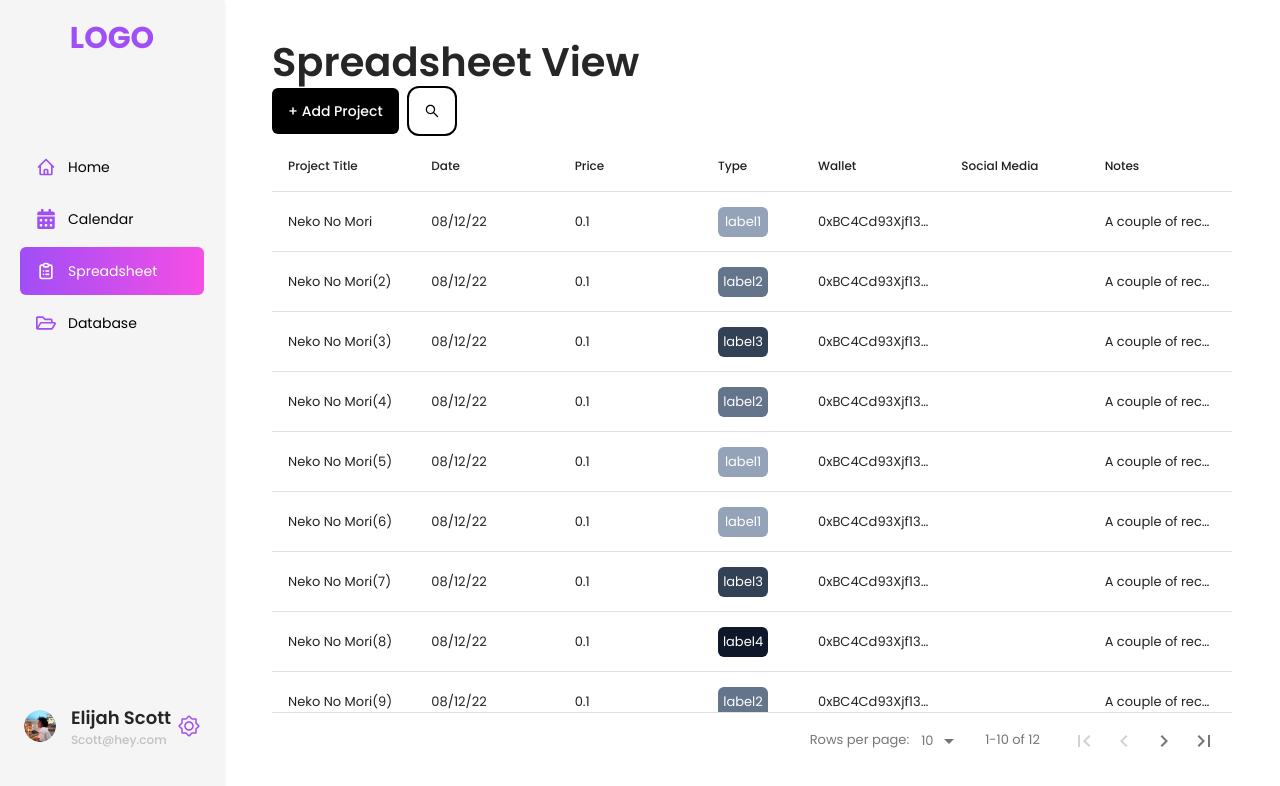
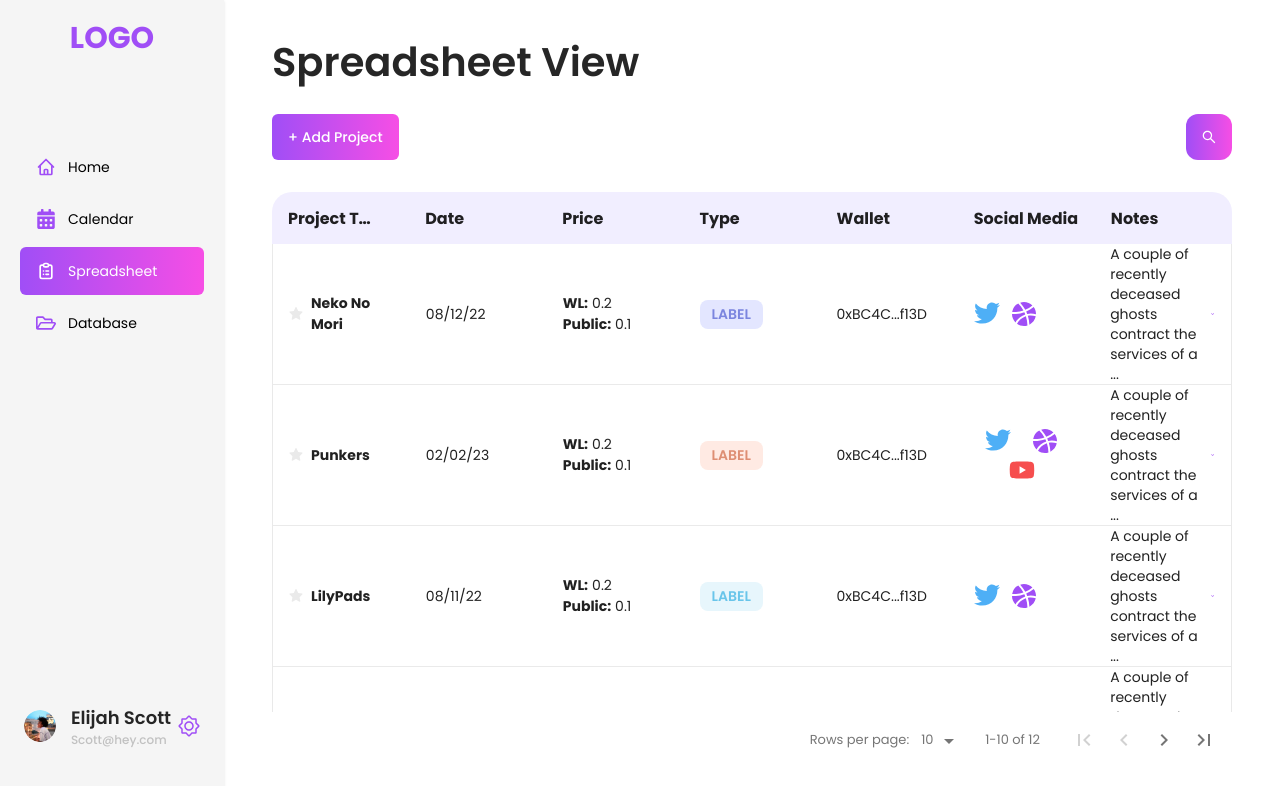
Before and after one commit to visitskyworld/neko-calendar, a React (Create React App) app: page /spreadsheet in a window 1280 px wide. Shown: the top 786 px of the page. Built offline with nearby package versions, Linux system fonts and the light colour scheme; a web font is replaced by a local one.

Commit message:
feat: updated styling for Spreadsheet View

```diff
--- a/src/components/calendar/EventDetailsModal/ShowEventDetails/ShowEventDetails.tsx
+++ b/src/components/calendar/EventDetailsModal/ShowEventDetails/ShowEventDetails.tsx
@@ -25,7 +25,7 @@ import {
   getLocalStorageData,
   setLocalStorageData,
 } from '../../../../helpers/local-storage-utils';
-import { makeColoredIcon } from '../../../utils/Icon';
+import { ColoredIcon } from '../../../utils/Icon';
 
 export const EventDetailsPopup = () => {
   const dispatch = useDispatch();
--- a/src/components/projectView/ProjectDetails.tsx
+++ b/src/components/projectView/ProjectDetails.tsx
@@ -3,7 +3,6 @@ import { HiChevronUp, HiChevronDown } from 'react-icons/hi';
 
 import { ProjectIcon } from '../utils/Icon';
 import { NFTData } from '../../ts-generalTypes/InitialStateInterfaces';
-import moment from 'moment';
 
 type Props = {
   data: NFTData;
--- /dev/null
+++ b/src/components/utils/Badge.tsx
@@ -0,0 +1,34 @@
+import React from 'react';
+
+type Props = {
+  label: string;
+  color: string;
+};
+
+const textColors: Record<string, { textColor: string }> = {
+  '#e3e6ff': {
+    textColor: '#7b85df',
+  },
+  '#ffeae3': {
+    textColor: '#de8e73',
+  },
+  '#e7f6fc': {
+    textColor: '#69c5ea',
+  },
+  '#f8e3ff': {
+    textColor: '#c87de1',
+  },
+};
+
+const Badge: React.FC<Props> = ({ label, color }) => {
+  return (
+    <div
+      className="px-[12px] py-[4px] font-semibold rounded-lg flex items-center justify-center uppercase"
+      style={{ color: textColors[color].textColor, backgroundColor: color }}
+    >
+      {label}
+    </div>
+  );
+};
+
+export default Badge;
--- a/src/components/utils/Icon.tsx
+++ b/src/components/utils/Icon.tsx
@@ -7,12 +7,18 @@ import {
   StarOutlined,
   EllipsisOutlined,
 } from '@ant-design/icons';
+import { AiFillYoutube } from 'react-icons/ai';
 
-type Props = {
+type ProjectProps = {
   icon: string;
 };
 
-export const ProjectIcon: React.FC<Props> = ({ icon }) => {
+type ColoredProps = {
+  icon: string;
+  biggerSize: boolean;
+};
+
+export const ProjectIcon: React.FC<ProjectProps> = ({ icon }) => {
   const [hovered, setHovered] = useState<boolean>(false);
 
   const icons: Record<string, { icon: React.ReactElement; text: string }> = {
@@ -79,4 +85,43 @@ export const ProjectIcon: React.FC<Props> = ({ icon }) => {
   );
 };
 
-export const makeColoredIcon = () => {};
+export const ColoredIcon: React.FC<ColoredProps> = ({ icon, biggerSize }) => {
+  const icons: Record<string, { icon: React.ReactElement }> = {
+    Twitter: {
+      icon: (
+        <TwitterOutlined
+          style={{ fontSize: biggerSize ? '200%' : '100%', color: '#4eaff6' }}
+        />
+      ),
+    },
+    Dribbble: {
+      icon: (
+        <img
+          src="/assets/dribbble.svg"
+          className={`w-[${biggerSize ? '30px' : '15px'}]`}
+          alt="Dribbble"
+        />
+      ),
+    },
+    YouTube: {
+      icon: (
+        <AiFillYoutube
+          style={{ fontSize: biggerSize ? '200%' : '100%', color: '#f64e4e' }}
+        />
+      ),
+    },
+    Star: {
+      icon: <StarOutlined style={{ fontSize: biggerSize ? '200%' : '100%' }} />,
+    },
+    Ellipsis: {
+      icon: (
+        <EllipsisOutlined style={{ fontSize: biggerSize ? '200%' : '100%' }} />
+      ),
+    },
+  };
+  return (
+    <React.Fragment>
+      <div className="mr-2">{icon && icons[icon].icon}</div>
+    </React.Fragment>
+  );
+};
--- /dev/null
+++ b/src/components/utils/Star.tsx
@@ -0,0 +1,25 @@
+import React, { useState } from 'react';
+import { StarFilled } from '@ant-design/icons';
+
+const Star: React.FC = ({}) => {
+  const [filled, setFilled] = useState<boolean>(false);
+  const [hovered, setHovered] = useState<boolean>(false);
+
+  return (
+    <div
+      onMouseEnter={() => setHovered(true)}
+      onMouseLeave={() => setHovered(false)}
+      onClick={() => setFilled(!filled)}
+      className="flex items-center"
+    >
+      <StarFilled
+        style={{
+          color: filled || hovered ? '#a34ef5' : 'rgba(48, 48, 48, 0.1)',
+        }}
+        className="mr-2 cursor-pointer"
+      />
+    </div>
+  );
+};
+
+export default Star;
--- a/src/helpers/makeBadge.tsx
+++ /dev/null
@@ -1,32 +0,0 @@
-const makeBadge = (label: string) => {
-  switch (label) {
-    case 'label1':
-      return (
-        <div className="w-[50px] h-[30px] text-white rounded-md flex items-center justify-center bg-slate-400">
-          {label}
-        </div>
-      );
-    case 'label2':
-      return (
-        <div className="w-[50px] h-[30px] text-white rounded-md flex items-center justify-center bg-slate-500">
-          {label}
-        </div>
-      );
-    case 'label3':
-      return (
-        <div className="w-[50px] h-[30px] text-white rounded-md flex items-center justify-center bg-slate-700">
-          {label}
-        </div>
-      );
-    case 'label4':
-      return (
-        <div className="w-[50px] h-[30px] text-white rounded-md flex items-center justify-center bg-slate-900">
-          {label}
-        </div>
-      );
-    default:
-      return null;
-  }
-};
-
-export default makeBadge;
--- a/src/pages/spreadsheetView.tsx
+++ b/src/pages/spreadsheetView.tsx
@@ -1,17 +1,59 @@
-import React from 'react';
+import React, { useState } from 'react';
 import DataTable, { TableColumn } from 'react-data-table-component';
 import { SearchOutlined } from '@ant-design/icons';
+import { HiChevronUp, HiChevronDown } from 'react-icons/hi';
 
 import { NFTs } from '../redux/mocked-data';
 import { NFTData } from '../ts-generalTypes/InitialStateInterfaces';
-import { makeColoredIcon } from '../components/utils/Icon';
-import makeBadge from '../helpers/makeBadge';
+import { ColoredIcon } from '../components/utils/Icon';
+import Badge from '../components/utils/Badge';
+import Star from '../components/utils/Star';
 
 const SpreadsheetView: React.FC = () => {
+  const start_and_end = (str: string) => {
+    if (str.length > 14) {
+      return (
+        str.substring(0, 6) + '...' + str.substring(str.length - 4, str.length)
+      );
+    }
+    return str;
+  };
+
+  const ReadMore = ({ children }: { children: string }) => {
+    const text = children;
+    const [isReadMore, setIsReadMore] = useState(true);
+    const toggleReadMore = () => {
+      setIsReadMore(!isReadMore);
+    };
+
+    return (
+      <p className="flex text-sm mb-0 w-full justify-between">
+        <span className="w-[93%]">
+          {isReadMore ? text.slice(0, 64) + '...' : text}
+        </span>
+        <span
+          className="cursor-pointer flex items-center font-bold w-[5%] ml-1"
+          onClick={toggleReadMore}
+        >
+          {isReadMore ? (
+            <HiChevronDown style={{ color: '#a04ef6' }} />
+          ) : (
+            <HiChevronUp style={{ color: '#a04ef6' }} />
+          )}
+        </span>
+      </p>
+    );
+  };
+
   const columns: TableColumn<NFTData>[] = [
     {
       name: 'Project Title',
-      selector: (row) => row.title,
+      cell: (row) => (
+        <div className="flex items-center">
+          <Star />
+          <span className="font-bold">{row.title}</span>
+        </div>
+      ),
       sortable: true,
       maxWidth: '200px',
     },
@@ -23,35 +65,45 @@ const SpreadsheetView: React.FC = () => {
     },
     {
       name: 'Price',
-      cell: (row) => <div>{row.publicPrice}</div>,
+      cell: (row) => (
+        <div className="flex flex-col">
+          <div className="flex">
+            <span className="font-bold mr-1">WL:</span>
+            <span>{row.wlPrice}</span>
+          </div>
+          <div className="flex">
+            <span className="font-bold mr-1">Public:</span>
+            <span>{row.publicPrice}</span>
+          </div>
+        </div>
+      ),
       sortable: true,
-      maxWidth: '200px',
+      maxWidth: '150px',
     },
     {
       name: 'Type',
-      cell: (row) => makeBadge(row.type),
-      maxWidth: '100px',
+      cell: (row) => <Badge label={row.type} color={row.color} />,
+      maxWidth: '150px',
     },
     {
       name: 'Wallet',
-      selector: (row) => row.wallet,
+      cell: (row) => <span>{start_and_end(row.wallet)}</span>,
       maxWidth: '200px',
     },
     {
       name: 'Social Media',
       cell: (row) => (
-        <div className="flex">
-          {/* {row.socialMedia.map((item, index) => (
-            <div key={index}>{makeColoredIcon(item)}</div>
-          ))} */}
+        <div className="flex items-center justify-evenly flex-wrap">
+          {row.socialMedia.map((item, index) => (
+            <ColoredIcon key={index} icon={item} biggerSize={true} />
+          ))}
         </div>
       ),
       maxWidth: '200px',
     },
     {
       name: 'Notes',
-      selector: (row) => row.notes,
-      maxWidth: '200px',
+      cell: (row) => <ReadMore>{row.notes}</ReadMore>,
     },
   ];
 
@@ -65,11 +117,11 @@ const SpreadsheetView: React.FC = () => {
 
   return (
     <div className="flex flex-col w-full h-[calc(100%-50px)]">
-      <div className="my-1">
-        <button className="bg-black text-white font-medium py-3 px-4 rounded-md mr-2">
+      <div className="my-8 flex justify-between">
+        <button className="bg-gradient-to-r from-[#a04ef6] to-[#f64ee5] text-white font-medium py-3 px-4 rounded-md mr-2">
           + Add Project
         </button>
-        <button className="px-4 py-3 rounded-xl border-solid border-2 border-black bg-white text-black hover:text-white hover:bg-black">
+        <button className="px-4 py-3 rounded-xl bg-gradient-to-r from-[#a04ef6] to-[#f64ee5] text-white">
           <SearchOutlined />
         </button>
       </div>
--- a/src/redux/mocked-data.ts
+++ b/src/redux/mocked-data.ts
@@ -62,17 +62,18 @@ export const NFTs: NFTData[] = [
     publicPrice: '0.1',
     publicTime: '12:30',
     publicDate: '15/08/22',
-    type: 'label1',
+    type: 'label',
+    color: '#e3e6ff',
     wallet: '0xBC4Cd93Xjf13D',
     supply: 3333,
-    socialMedia: ['Twitter', 'Facebook', 'Instagram'],
+    socialMedia: ['Twitter', 'Dribbble'],
     notes:
       'A couple of recently deceased ghosts contract the services of a "bio-exorcist" in order to remove the obnoxious new owners of their house.',
   },
   {
     id: 2,
-    title: 'Neko No Mori(2)',
-    date: '08/12/22',
+    title: 'Punkers',
+    date: '02/02/23',
     bg: '../assets/img/neko_no_mori.png',
     avatar: '../assets/img/neko1.png',
     images: [
@@ -95,17 +96,18 @@ export const NFTs: NFTData[] = [
     publicPrice: '0.1',
     publicTime: '12:30',
     publicDate: '15/08/22',
-    type: 'label2',
+    type: 'label',
+    color: '#ffeae3',
     wallet: '0xBC4Cd93Xjf13D',
     supply: 2322,
-    socialMedia: ['Twitter'],
+    socialMedia: ['Twitter', 'Dribbble', 'YouTube'],
     notes:
       'A couple of recently deceased ghosts contract the services of a "bio-exorcist" in order to remove the obnoxious new owners of their house.',
   },
   {
     id: 3,
-    title: 'Neko No Mori(3)',
-    date: '08/12/22',
+    title: 'LilyPads',
+    date: '08/11/22',
     bg: '../assets/img/neko_no_mori.png',
     avatar: '../assets/img/neko1.png',
     images: [
@@ -128,17 +130,18 @@ export const NFTs: NFTData[] = [
     publicPrice: '0.1',
     publicTime: '12:30',
     publicDate: '15/08/22',
-    type: 'label3',
+    type: 'label',
+    color: '#e7f6fc',
     wallet: '0xBC4Cd93Xjf13D',
     supply: 444,
-    socialMedia: ['Twitter', 'Facebook'],
+    socialMedia: ['Twitter', 'Dribbble'],
     notes:
       'A couple of recently deceased ghosts contract the services of a "bio-exorcist" in order to remove the obnoxious new owners of their house.',
   },
   {
     id: 4,
-    title: 'Neko No Mori(4)',
-    date: '08/12/22',
+    title: 'Chakra',
+    date: '02/12/22',
     bg: '../assets/img/neko_no_mori.png',
     avatar: '../assets/img/neko1.png',
     images: [
@@ -161,17 +164,18 @@ export const NFTs: NFTData[] = [
     publicPrice: '0.1',
     publicTime: '12:30',
     publicDate: '15/08/22',
-    type: 'label2',
+    type: 'label',
+    color: '#ffeae3',
     wallet: '0xBC4Cd93Xjf13D',
     supply: 2321,
-    socialMedia: ['Twitter', 'Facebook', 'Instagram'],
+    socialMedia: ['Dribbble', 'YouTube'],
     notes:
       'A couple of recently deceased ghosts contract the services of a "bio-exorcist" in order to remove the obnoxious new owners of their house.',
   },
   {
     id: 5,
-    title: 'Neko No Mori(5)',
-    date: '08/12/22',
+    title: 'Slimes',
+    date: '10/12/22',
     bg: '../assets/img/neko_no_mori.png',
     avatar: '../assets/img/neko1.png',
     images: [
@@ -194,17 +198,18 @@ export const NFTs: NFTData[] = [
     publicPrice: '0.1',
     publicTime: '12:30',
     publicDate: '15/08/22',
-    type: 'label1',
+    type: 'label',
+    color: '#e3e6ff',
     wallet: '0xBC4Cd93Xjf13D',
     supply: 3322,
-    socialMedia: ['Twitter', 'Instagram'],
+    socialMedia: ['Twitter'],
     notes:
       'A couple of recently deceased ghosts contract the services of a "bio-exorcist" in order to remove the obnoxious new owners of their house.',
   },
   {
     id: 6,
-    title: 'Neko No Mori(6)',
-    date: '08/12/22',
+    title: 'Cats&Dogs',
+    date: '16/10/22',
     bg: '../assets/img/neko_no_mori.png',
     avatar: '../assets/img/neko1.png',
     images: [
@@ -227,16 +232,17 @@ export const NFTs: NFTData[] = [
     publicPrice: '0.1',
     publicTime: '12:30',
     publicDate: '15/08/22',
-    type: 'label1',
+    type: 'label',
+    color: '#e7f6fc',
     wallet: '0xBC4Cd93Xjf13D',
     supply: 5743,
-    socialMedia: ['Twitter', 'Facebook', 'Instagram'],
+    socialMedia: ['Twitter', 'Dribbble', 'YouTube'],
     notes:
       'A couple of recently deceased ghosts contract the services of a "bio-exorcist" in order to remove the obnoxious new owners of their house.',
   },
   {
     id: 7,
-    title: 'Neko No Mori(7)',
+    title: 'Kornis',
     bg: '../assets/img/neko_no_mori.png',
     date: '08/12/22',
     avatar: '../assets/img/neko1.png',
@@ -260,17 +266,18 @@ export const NFTs: NFTData[] = [
     publicPrice: '0.1',
     publicTime: '12:30',
     publicDate: '15/08/22',
-    type: 'label3',
+    type: 'label',
+    color: '#f8e3ff',
     wallet: '0xBC4Cd93Xjf13D',
     supply: 3465,
-    socialMedia: ['Instagram'],
+    socialMedia: ['Twitter', 'YouTube'],
     notes:
       'A couple of recently deceased ghosts contract the services of a "bio-exorcist" in order to remove the obnoxious new owners of their house.',
   },
   {
     id: 8,
-    title: 'Neko No Mori(8)',
-    date: '08/12/22',
+    title: 'Loops',
+    date: '01/02/23',
     bg: '../assets/img/neko_no_mori.png',
     avatar: '../assets/img/neko1.png',
     images: [
@@ -293,17 +300,18 @@ export const NFTs: NFTData[] = [
     publicPrice: '0.1',
     publicTime: '12:30',
     publicDate: '15/08/22',
-    type: 'label4',
+    type: 'label',
+    color: '#e3e6ff',
     wallet: '0xBC4Cd93Xjf13D',
     supply: 6453,
-    socialMedia: ['Twitter', 'Instagram'],
+    socialMedia: ['YouTube'],
     notes:
       'A couple of recently deceased ghosts contract the services of a "bio-exorcist" in order to remove the obnoxious new owners of their house.',
   },
   {
     id: 9,
-    title: 'Neko No Mori(9)',
-    date: '08/12/22',
+    title: 'Glass',
+    date: '08/01/23',
     bg: '../assets/img/neko_no_mori.png',
     avatar: '../assets/img/neko1.png',
     images: [
@@ -326,17 +334,18 @@ export const NFTs: NFTData[] = [
     publicPrice: '0.1',
     publicTime: '12:30',
     publicDate: '15/08/22',
-    type: 'label2',
+    type: 'label',
+    color: '#ffeae3',
     wallet: '0xBC4Cd93Xjf13D',
     supply: 2422,
-    socialMedia: ['Facebook', 'Instagram'],
+    socialMedia: ['Twitter', 'Dribbble'],
     notes:
       'A couple of recently deceased ghosts contract the services of a "bio-exorcist" in order to remove the obnoxious new owners of their house.',
   },
   {
     id: 10,
-    title: 'Neko No Mori(10)',
-    date: '08/12/22',
+    title: 'Chidori',
+    date: '08/08/21',
     bg: '../assets/img/neko_no_mori.png',
     avatar: '../assets/img/neko1.png',
     images: [
@@ -359,17 +368,18 @@ export const NFTs: NFTData[] = [
     publicPrice: '0.1',
     publicTime: '12:30',
     publicDate: '15/08/22',
-    type: 'label3',
+    type: 'label',
+    color: '#e3e6ff',
     wallet: '0xBC4Cd93Xjf13D',
     supply: 5856,
-    socialMedia: ['Twitter', 'Facebook', 'Instagram'],
+    socialMedia: ['Twitter', 'Dribbble', 'YouTube'],
     notes:
       'A couple of recently deceased ghosts contract the services of a "bio-exorcist" in order to remove the obnoxious new owners of their house.',
   },
   {
     id: 11,
-    title: 'Neko No Mori(11)',
-    date: '08/12/22',
+    title: 'Kamui',
+    date: '04/11/20',
     bg: '../assets/img/neko_no_mori.png',
     avatar: '../assets/img/neko1.png',
     images: [
@@ -392,17 +402,18 @@ export const NFTs: NFTData[] = [
     publicPrice: '0.1',
     publicTime: '12:30',
     publicDate: '15/08/22',
-    type: 'label3',
+    type: 'label',
+    color: '#ffeae3',
     wallet: '0xBC4Cd93Xjf13D',
     supply: 9654,
-    socialMedia: ['Facebook'],
+    socialMedia: ['Dribbble'],
     notes:
       'A couple of recently deceased ghosts contract the services of a "bio-exorcist" in order to remove the obnoxious new owners of their house.',
   },
   {
     id: 12,
-    title: 'Neko No Mori(12)',
-    date: '08/12/22',
+    title: 'Junk',
+    date: '08/06/22',
     bg: '../assets/img/neko_no_mori.png',
     avatar: '../assets/img/neko1.png',
     images: [
@@ -425,10 +436,11 @@ export const NFTs: NFTData[] = [
     publicPrice: '0.1',
     publicTime: '12:30',
     publicDate: '15/08/22',
-    type: 'label4',
+    type: 'label',
+    color: '#f8e3ff',
     wallet: '0xBC4Cd93Xjf13D',
     supply: 5555,
-    socialMedia: ['Twitter', 'Facebook', 'Instagram'],
+    socialMedia: ['Dribbble', 'YouTube'],
     notes:
       'A couple of recently deceased ghosts contract the services of a "bio-exorcist" in order to remove the obnoxious new owners of their house.',
   },
--- a/src/styles/index.scss
+++ b/src/styles/index.scss
@@ -21,21 +21,20 @@ body {
 }
 
 ::-webkit-scrollbar {
-  width: 12px;
-  height: 16px;
+  width: 8px;
+  height: 4px;
 }
 
 ::-webkit-scrollbar-track {
   border-radius: 100vh;
-  background: #edf2f7;
+  background: transparent;
 }
 
 ::-webkit-scrollbar-thumb {
-  background: #cbd5e0;
+  background: #f6f5fa;
   border-radius: 100vh;
-  border: 3px solid #edf2f7;
 
   &:hover {
-    background: #a0aec0;
+    background: #d0cfd3;
   }
 }
--- a/src/styles/spreadsheet.scss
+++ b/src/styles/spreadsheet.scss
@@ -2,7 +2,56 @@
   overflow-y: auto !important;
 }
 
-.eUeqdG {
+.rdt_TableHeader {
+  background-color: transparent;
+}
+
+.rdt_TableHeadRow {
+  background-color: #f1eeff !important;
+  border-bottom: 0 !important;
+  border-radius: 20px 20px 0 0;
   font-size: 16px;
   font-weight: 700;
 }
+
+.rdt_TableBody {
+  border: solid 1px rgba(48, 48, 48, 0.1);
+  border-top: 0;
+  border-radius: 0 0 20px 20px;
+  font-size: 12px;
+}
+
+.rdt_TableRow {
+  font-size: 14px !important;
+}
+
+.rdt_TableRow:not(:last-of-type) {
+  border-bottom: solid 1px rgba(48, 48, 48, 0.1) !important;
+}
+
+.rdt_TableRow:last-child {
+  border: 0 !important;
+  border-radius: 0 0 20px 20px;
+}
+
+@media only screen and (min-width: 1920px) {
+  .bnAwAJ {
+    max-width: 100% !important;
+  }
+}
+
+@media only screen and (min-width: 1571px) and (max-width: 1919px) {
+  .bnAwAJ {
+    max-width: 300px !important;
+  }
+}
+
+@media only screen and (min-width: 1120px) and (max-width: 1570px) {
+  .bnAwAJ {
+    max-width: 200px !important;
+  }
+}
+
+.rdt_Pagination {
+  border: 0 !important;
+}
--- a/src/ts-generalTypes/InitialStateInterfaces.ts
+++ b/src/ts-generalTypes/InitialStateInterfaces.ts
@@ -52,6 +52,7 @@ export interface NFTData {
   publicTime: string;
   publicDate: string;
   type: string;
+  color: string;
   supply: number;
   wallet: string;
   socialMedia: string[];
```
Also changed, not shown: public/assets/dribbble.svg (added).
